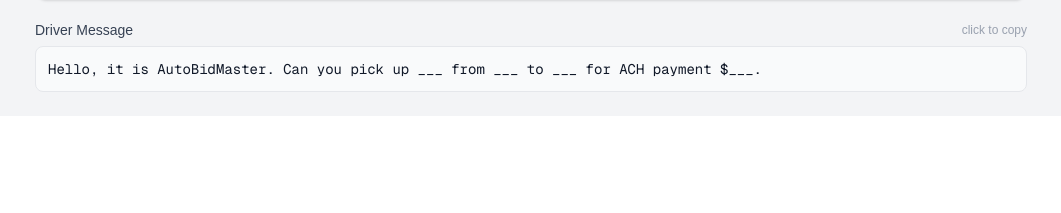
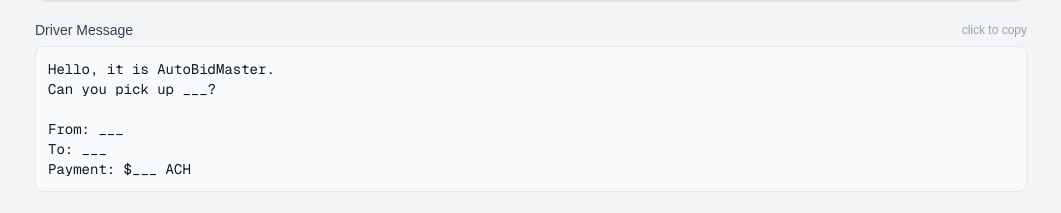
Before and after one commit to dmytro-balan-05/eh-tool, a Next.js app: page / in a window 1280 px wide. Shown: the part 929-1142 px from the top of the page, without its empty margins (109-1170 px from the left). Before the commit the page ends 1045 px from the top, so only its background shows below. Built offline with nearby package versions, Linux system fonts and the light colour scheme; no server answers; the database is empty.

Commit message:
feat(offer): multiline driver message, no auto-select on carriers

```diff
--- a/src/features/offer/components/OfferForm.tsx
+++ b/src/features/offer/components/OfferForm.tsx
@@ -51,9 +51,13 @@ export function OfferForm() {
         : "";
 
     const message =
-        `Hello, it is AutoBidMaster. Can you pick up ${vind.vehicle || "___"} from ${pickup || "___"} to ${destination || "___"} for ACH payment $${price || "___"}.` +
-        (lot.trim() ? ` Lot#${lot.trim()}` : "") +
-        (extraInfo.trim() ? ` Additional information about the vehicle: ${extraInfo.trim()}` : "");
+        `Hello, it is AutoBidMaster.\n` +
+        `Can you pick up ${vind.vehicle || "___"}?\n\n` +
+        `From: ${pickup || "___"}\n` +
+        `To: ${destination || "___"}\n` +
+        `Payment: $${price || "___"} ACH\n` +
+        (lot.trim() ? `Lot#: ${lot.trim()}\n` : "") +
+        (extraInfo.trim() ? `\nAdditional information about the vehicle: ${extraInfo.trim()}` : "");
 
     const offerComplete =
         vind.vin.trim().length > 0 &&
```
